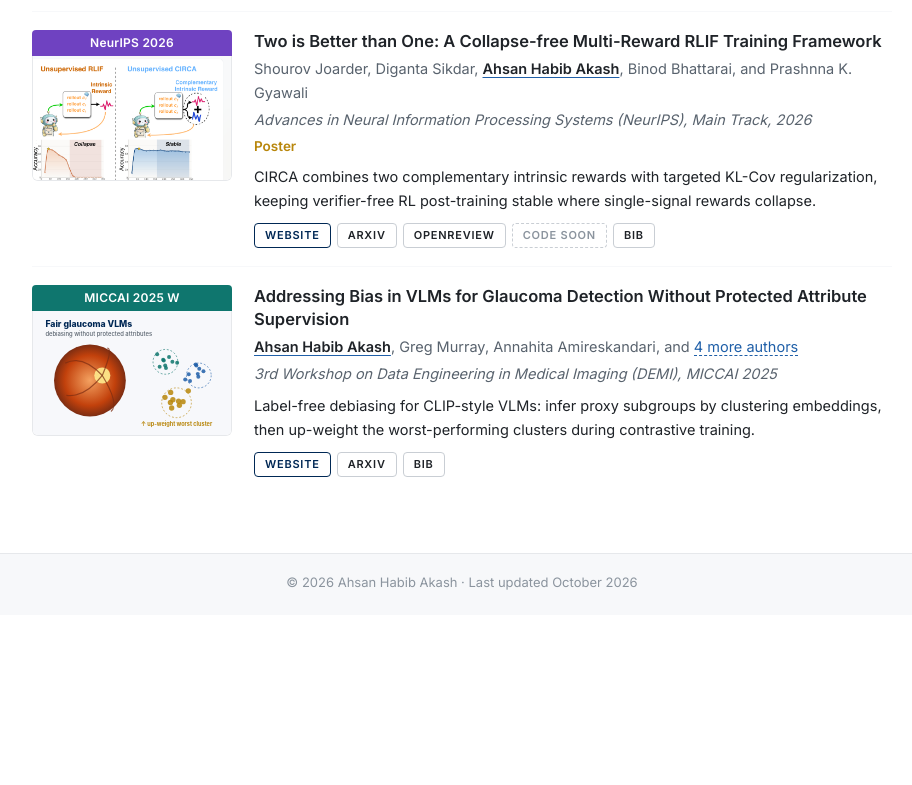
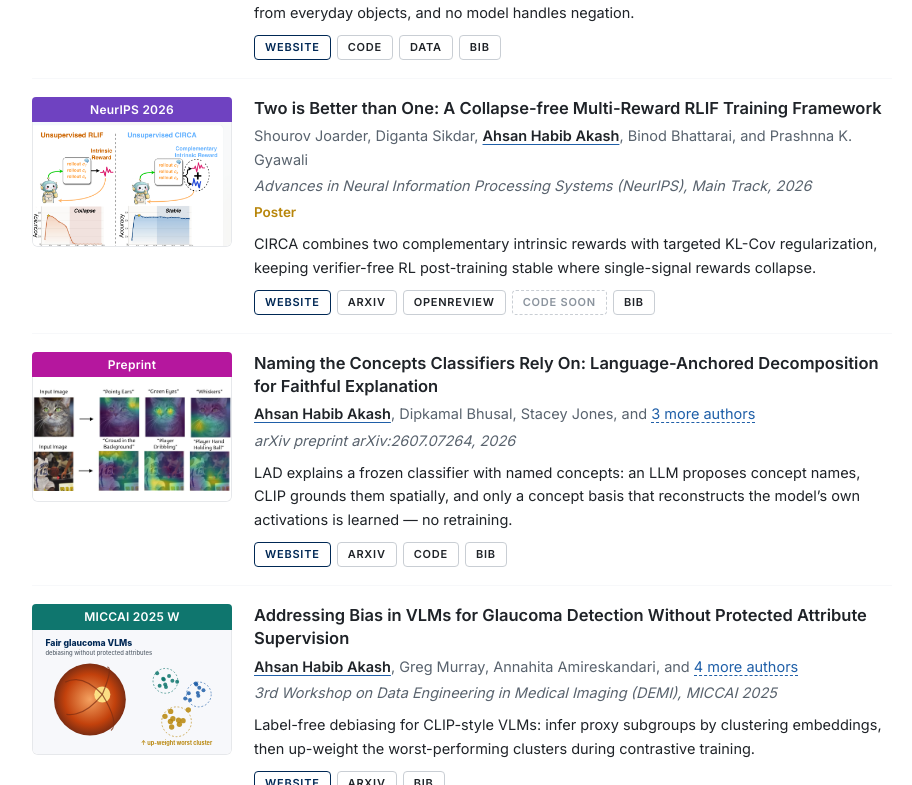
Before and after one commit to akashzhabib/akashzhabib.github.io, a plain HTML site: page index.html in a window 1280 px wide. Shown: the part 1730-2515 px from the top of the page, without its empty margins (178-1090 px from the left). Before the commit the page ends 2345 px from the top, so only its background shows below. Drawn offline with Linux system fonts and the light colour scheme.

Commit message:
Add LAD preprint and SWE-MultiNestedLSTM project page link
Co-Authored-By: Claude Opus 5.5 <noreply@anthropic.com>

```diff
--- a/assets/js/pubs.js
+++ b/assets/js/pubs.js
@@ -54,6 +54,26 @@ const PUBS = [
 }`
   },
   {
+    id: "lad",
+    title: "Naming the Concepts Classifiers Rely On: Language-Anchored Decomposition for Faithful Explanation",
+    authors: ["Ahsan Habib Akash", "Dipkamal Bhusal", "Stacey Jones", "Donald A. Adjeroh", "Binod Bhattarai", "Prashnna K. Gyawali"],
+    venue: "arXiv preprint arXiv:2607.07264, 2026",
+    year: 2026, label: "Preprint", color: "#b5179e", selected: true,
+    thumb: "assets/img/pubs/lad.jpg",
+    tldr: "LAD explains a frozen classifier with named concepts: an LLM proposes concept names, CLIP grounds them spatially, and only a concept basis that reconstructs the model’s own activations is learned — no retraining.",
+    links: {
+      website: "https://machine-intelligence-lab-wvu.github.io/LAD/",
+      arxiv: "https://arxiv.org/abs/2607.07264",
+      code: "https://github.com/machine-intelligence-lab-wvu/LAD"
+    },
+    bibtex: `@article{akash2026naming,
+  title   = {Naming the Concepts Classifiers Rely On: Language-Anchored Decomposition for Faithful Explanation},
+  author  = {Akash, Ahsan Habib and Bhusal, Dipkamal and Jones, Stacey and Adjeroh, Donald A. and Bhattarai, Binod and Gyawali, Prashnna Kumar},
+  journal = {arXiv preprint arXiv:2607.07264},
+  year    = {2026}
+}`
+  },
+  {
     id: "glaucoma",
     title: "Addressing Bias in VLMs for Glaucoma Detection Without Protected Attribute Supervision",
     authors: ["Ahsan Habib Akash", "Greg Murray", "Annahita Amireskandari", "Joel Palko", "Carol Laxson", "Binod Bhattarai", "Prashnna K. Gyawali"],
@@ -94,7 +114,7 @@ const PUBS = [
     year: 2026, label: "PMB 2026", color: "#2f7d32", selected: false,
     thumb: "assets/img/pubs/pmb.svg",
     tldr: "Two-stage framework: a 3D ResNet encoder with nested CNN–LSTM modules reconstructs elasticity maps from multi-push shear-wave data, then a dual-decoder network denoises them and segments the inclusion.",
-    links: { doi: "https://doi.org/10.1088/1361-6560/ae2db8", arxiv: "https://arxiv.org/abs/2407.20558" },
+    links: { website: "https://ahsan06080.github.io/SWE-MultiNestedLSTM/", doi: "https://doi.org/10.1088/1361-6560/ae2db8", arxiv: "https://arxiv.org/abs/2407.20558" },
     bibtex: `@article{alam2026robust,
   title   = {Robust CNN Multi-Nested-LSTM Framework with Compound Loss for Patch-Based Multi-Push Ultrasound Shear Wave Imaging and Segmentation},
   author  = {Alam, Md. Jahin and Akash, Ahsan Habib and Bell, Muyinatu A. Lediju and Hasan, Md. Kamrul},
--- a/index.html
+++ b/index.html
@@ -78,6 +78,7 @@
     <table class="news">
       <tr><td class="date">Sep 2026</td><td>🎉 Two papers accepted at <strong>NeurIPS 2026</strong> (Sydney): <a href="https://machine-intelligence-lab-wvu.github.io/MedTEC-Bench/" target="_blank" rel="noopener">MedTEC-Bench</a> in the Evaluations &amp; Datasets Track, and <a href="https://shourovj.github.io/projects-sites/unsupervised-rl/" target="_blank" rel="noopener">CIRCA (multi-reward RLIF)</a> in the Main Track.</td></tr>
       <tr><td class="date">Summer 2026</td><td>🎓 Earned my M.S. in Electrical Engineering from West Virginia University.</td></tr>
+      <tr><td class="date">Jul 2026</td><td>New preprint: <a href="https://machine-intelligence-lab-wvu.github.io/LAD/" target="_blank" rel="noopener">LAD</a> names the concepts a classifier relies on, with faithful, language-anchored explanations. Code on <a href="https://github.com/machine-intelligence-lab-wvu/LAD" target="_blank" rel="noopener">GitHub</a>.</td></tr>
       <tr><td class="date">May 2026</td><td>Our collapse-free multi-reward RLIF preprint is on <a href="https://arxiv.org/abs/2605.22620" target="_blank" rel="noopener">arXiv</a>.</td></tr>
       <tr><td class="date">Jan 2026</td><td>Our CNN multi-nested-LSTM framework for shear-wave imaging and segmentation is published in <a href="https://doi.org/10.1088/1361-6560/ae2db8" target="_blank" rel="noopener"><em>Physics in Medicine &amp; Biology</em></a> (Early Career Researcher Focus Collection).</td></tr>
       <tr><td class="date">Oct 2025</td><td>Presented <a href="projects/glaucoma-fairness/">label-free bias mitigation for glaucoma VLMs</a> at the DEMI Workshop, <strong>MICCAI 2025</strong>.</td></tr>
```
Also changed, not shown: experience.html (+1 -1 lines), assets/img/pubs/lad.jpg (added).
